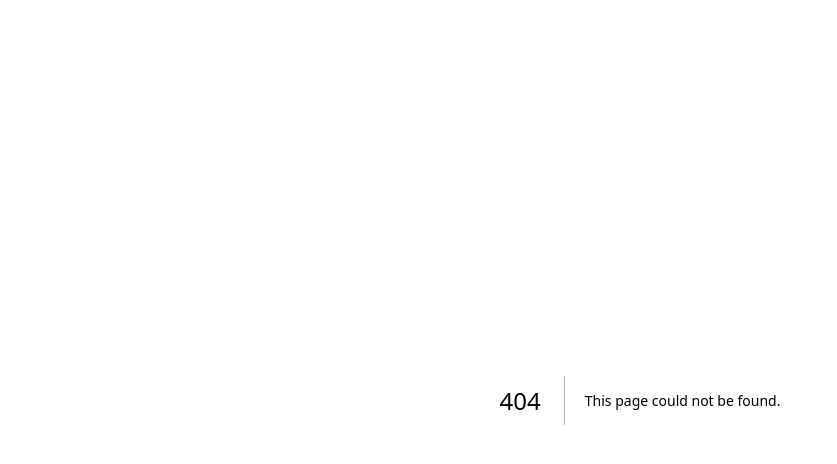
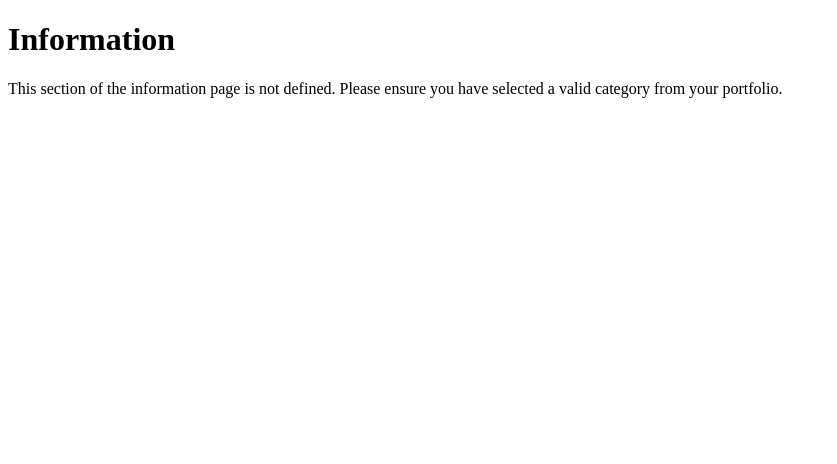
Before and after one commit to Gr21d/trades.com, a Next.js app: page /info/1 in a window 1280 px wide. Before the commit this address had no page. Shown: the top 464 px of the page, without its empty margins (0-837 px from the left). Built offline with nearby package versions, Linux system fonts and the light colour scheme.

Commit message:
Create [section].tsx

```diff
--- /dev/null
+++ b/pages/info/[section].tsx
@@ -0,0 +1,34 @@
+// pages/info/[section].tsx
+import { useRouter } from 'next/router';
+import { ReactElement } from 'react';
+
+const InfoPage = (): ReactElement => {
+  const router = useRouter();
+  const { section } = router.query;
+
+  const getInfoContent = (section: string | string[] | undefined): string => {
+    switch (section) {
+      case 'crypto-symbol':
+        return 'This is the unique ticker symbol representing the cryptocurrency. For example, BTC for Bitcoin or ETH for Ethereum.';
+      case 'crypto-name':
+        return 'This is the full name of the cryptocurrency that you are interested in or currently hold in your portfolio.';
+      case 'owned-amount':
+        return 'This indicates the total amount of cryptocurrency that you own. It reflects your current holdings for this specific cryptocurrency.';
+      case 'current-price':
+        return 'This is the current market price per unit of the cryptocurrency. It can fluctuate frequently due to market conditions.';
+      case 'value':
+        return 'This is the total value of your holdings for this cryptocurrency. It is calculated by multiplying the owned amount by the current price.';
+      default:
+        return 'This section of the information page is not defined. Please ensure you have selected a valid category from your portfolio.';
+    }
+  };
+
+  return (
+    <div>
+      <h1>Information</h1>
+      <p>{getInfoContent(section)}</p>
+    </div>
+  );
+};
+
+export default InfoPage;
```
